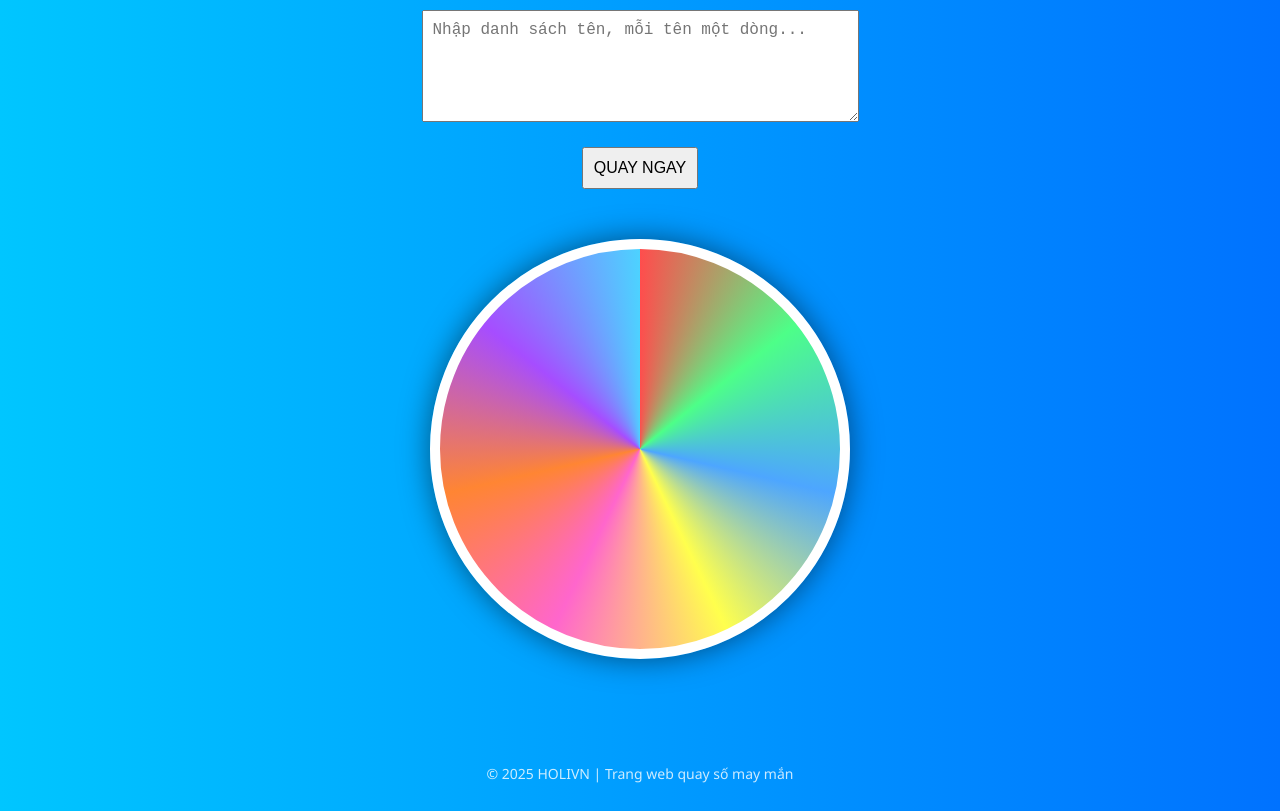
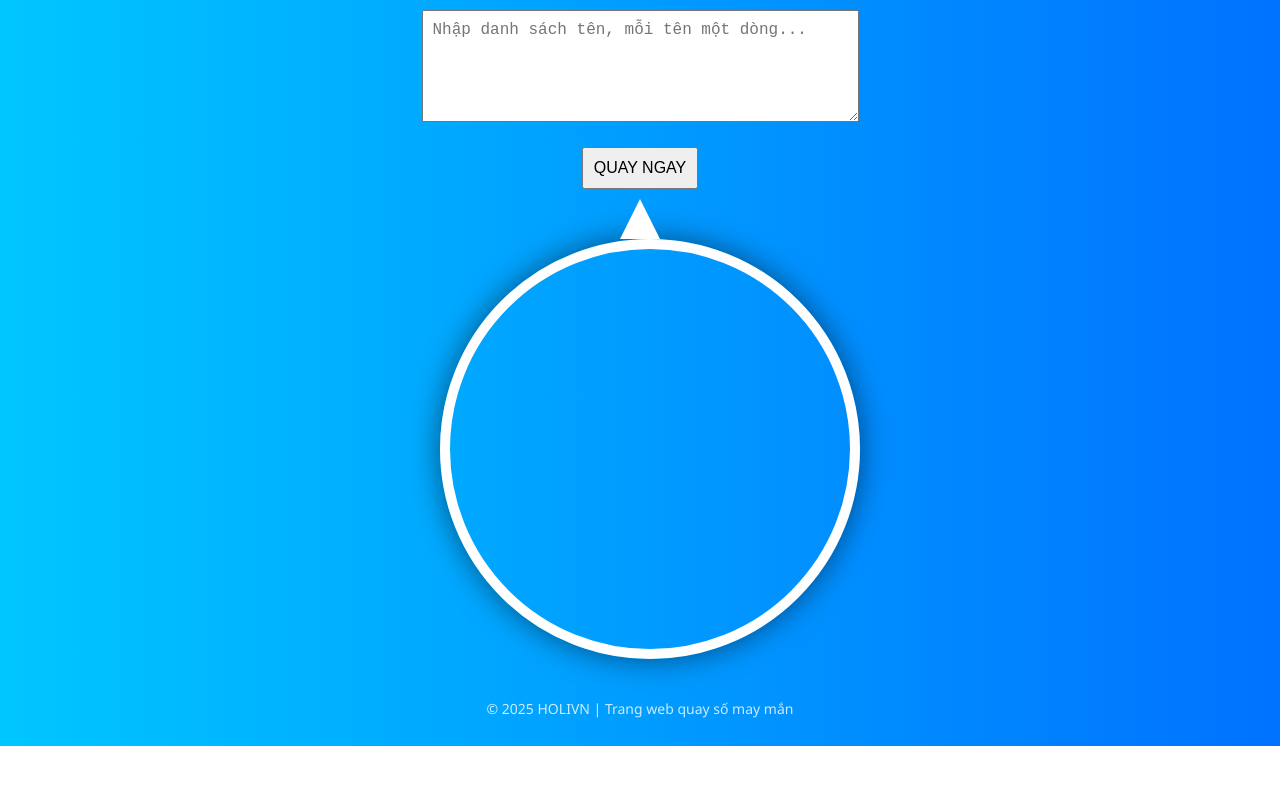
Before and after one commit to holivngame/quaysongaunhien-, a plain HTML site: page index.html in a window 1280 px wide. Shown: the part 114-925 px from the top of the page. After the commit the page ends 860 px from the top, so only its background shows below. Drawn offline with Linux system fonts and the light colour scheme.

Commit message:
Update style.css

```diff
--- a/style.css
+++ b/style.css
@@ -6,16 +6,11 @@ body {
   padding: 20px;
 }
 
-#wheel {
+#wheel-container {
+  position: relative;
   margin: 40px auto;
   width: 400px;
   height: 400px;
-  border-radius: 50%;
-  border: 10px solid #fff;
-  position: relative;
-  box-shadow: 0 0 30px rgba(0,0,0,0.5);
-  background: conic-gradient(#ff4d4d, #4dff88, #4da6ff, #ffff4d, #ff66cc, #ff8533, #a64dff, #4dd2ff);
-  transition: transform 5s ease-out;
 }
 
 #pointer {
@@ -26,9 +21,16 @@ body {
   position: absolute;
   top: -40px;
   left: 180px;
+  z-index: 10;
 }
 
-input, textarea, button {
+#wheel {
+  border: 10px solid #fff;
+  border-radius: 50%;
+  box-shadow: 0 0 30px rgba(0,0,0,0.5);
+}
+
+textarea, button {
   padding: 10px;
   font-size: 16px;
   margin: 10px;
```
